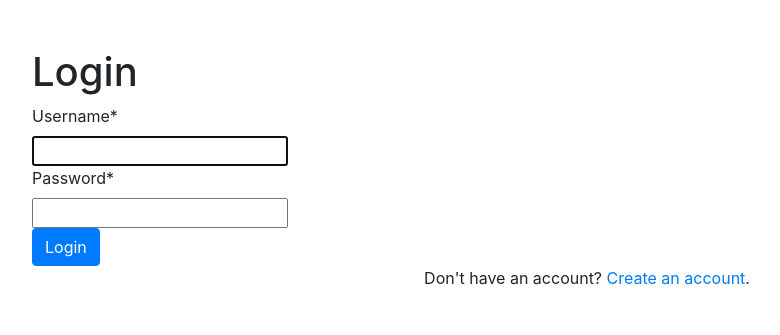
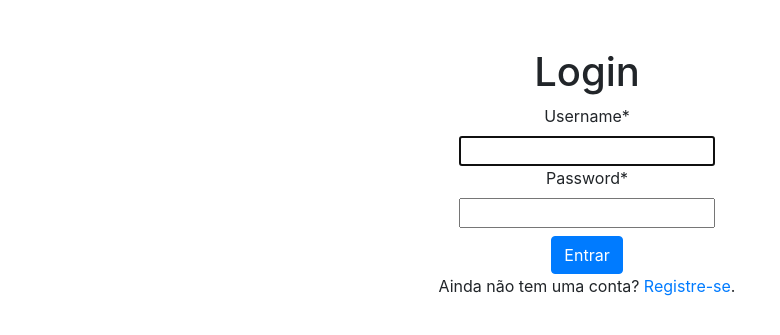
Before and after one commit to gimtenso/listando-project, a Django app: page /login in a window 1280 px wide. Shown: the top 335 px of the page, without its empty margins (53-833 px from the left). Run offline with Django 4.2, Linux system fonts and the light colour scheme; some libraries are stand-ins or nearby versions.

Commit message:
Add files via upload

```diff
--- a/main/templates/main/login.html
+++ b/main/templates/main/login.html
@@ -6,13 +6,17 @@
 
 <!--Login-->
 <div class="container py-5">
-  <h1>Login</h1>
-  <form method="POST">
-    {% csrf_token %}
-    {{ login_form|crispy }}
-    <button class="btn btn-primary" type="submit">Login</button>
-  </form>
-  <p class="text-center">Don't have an account? <a href="/register">Create an account</a>.</p>
+  <div class="text-center">
+    <h1>Login</h1>
+    <h4></h4>
+    <form method="POST">
+      {% csrf_token %}
+      {{ login_form|crispy }}
+      <h4></h4>
+      <button class="btn btn-primary" type="submit">Entrar</button>
+    </form>
+    <p class="text-center">Ainda não tem uma conta? <a href="/register">Registre-se</a>.</p>
+  </div>
 </div>
 
 {% endblock %}
--- a/main/templates/main/register.html
+++ b/main/templates/main/register.html
@@ -6,13 +6,13 @@
 
 <!--Register-->
 <div class="container py-5">
-	<h1>Register</h1>
+	<h1>Registre-se</h1>
 	<form method="POST">
 		{% csrf_token %}
 		{{ register_form|crispy }}
-		<button class="btn btn-primary" type="submit">Register</button>
+		<button class="btn btn-primary" type="submit">Registrar</button>
 	</form>
-	<p class="text-center">If you already have an account, <a href="/login">login</a> instead.</p>
+	<p class="text-center">Se você já tem uma conta, <a href="/login">entre aqui</a>.</p>
 </div>
 
 {% endblock %}
```
Also changed, not shown: main/templates/main/index.html (+9 -12 lines).
